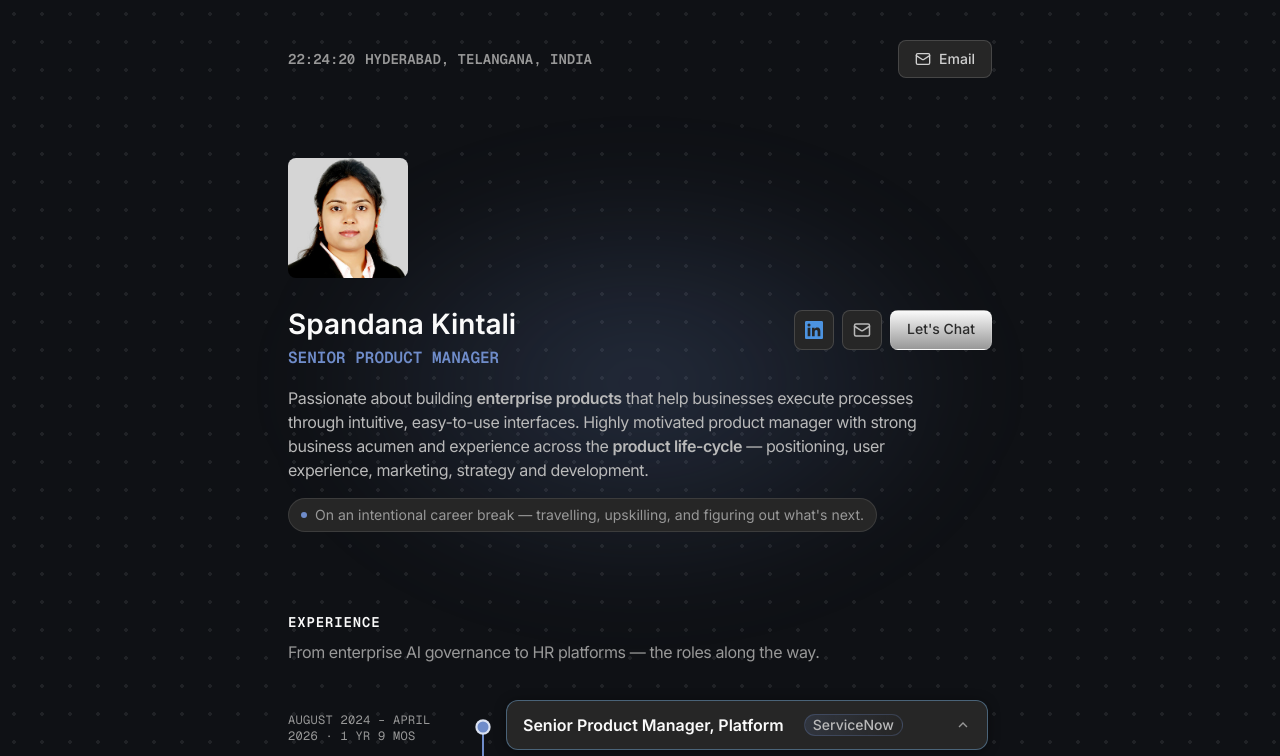
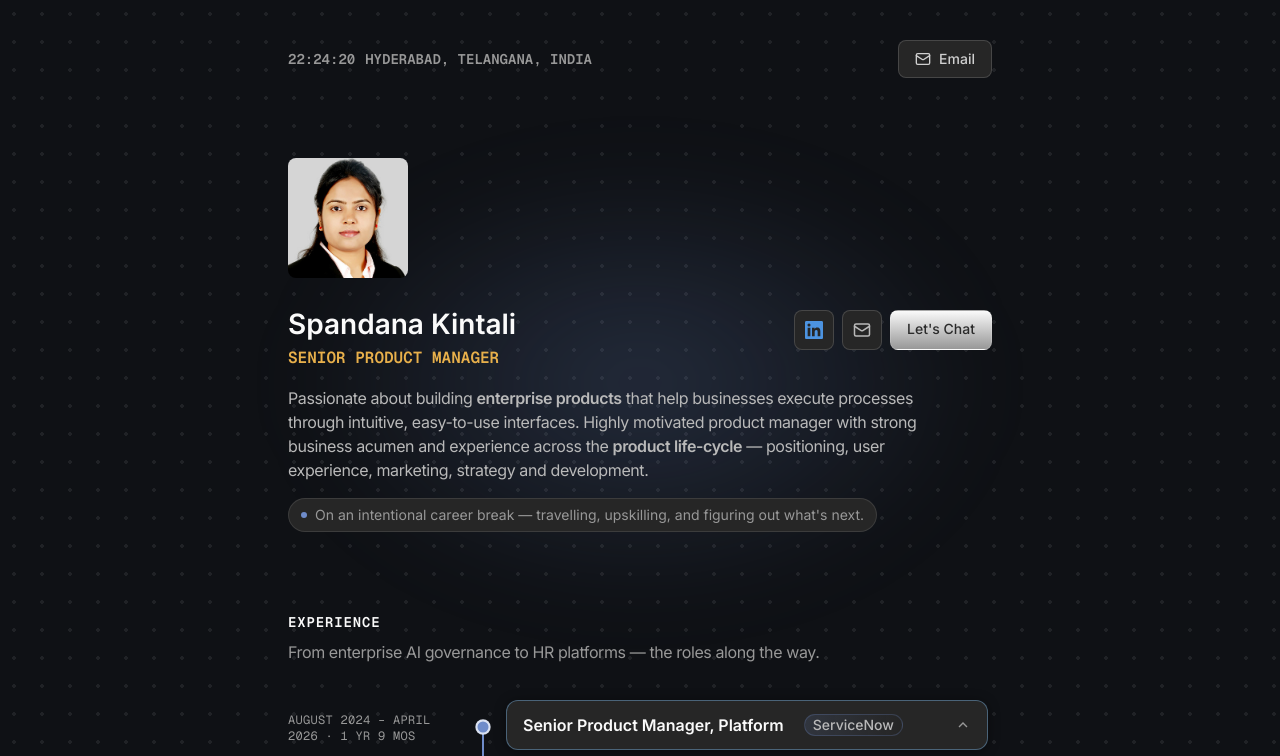
Before and after one commit to spandanakintali-curiouspm/portfolio, a Next.js app: page / in a window 1280 px wide. Shown: the top 756 px of the page. Built offline with nearby package versions, Linux system fonts and the light colour scheme; no server answers.

Commit message:
Change role text color from blue to amber gold

```diff
--- a/src/components/ProfileIntro.tsx
+++ b/src/components/ProfileIntro.tsx
@@ -25,7 +25,7 @@ export default function ProfileIntro() {
         <div className="flex sm:flex-row flex-col gap-4 items-start justify-between">
           <div className="font-semibold space-y-2">
             <h1 className="text-[28px] text-neutral-50 leading-none">{profile.name}</h1>
-            <h2 className="uppercase text-[#6F8CCA] font-mono text-base">{profile.role}</h2>
+            <h2 className="uppercase text-[#E8B04B] font-mono text-base">{profile.role}</h2>
           </div>
 
           <div className="flex gap-2">
```
